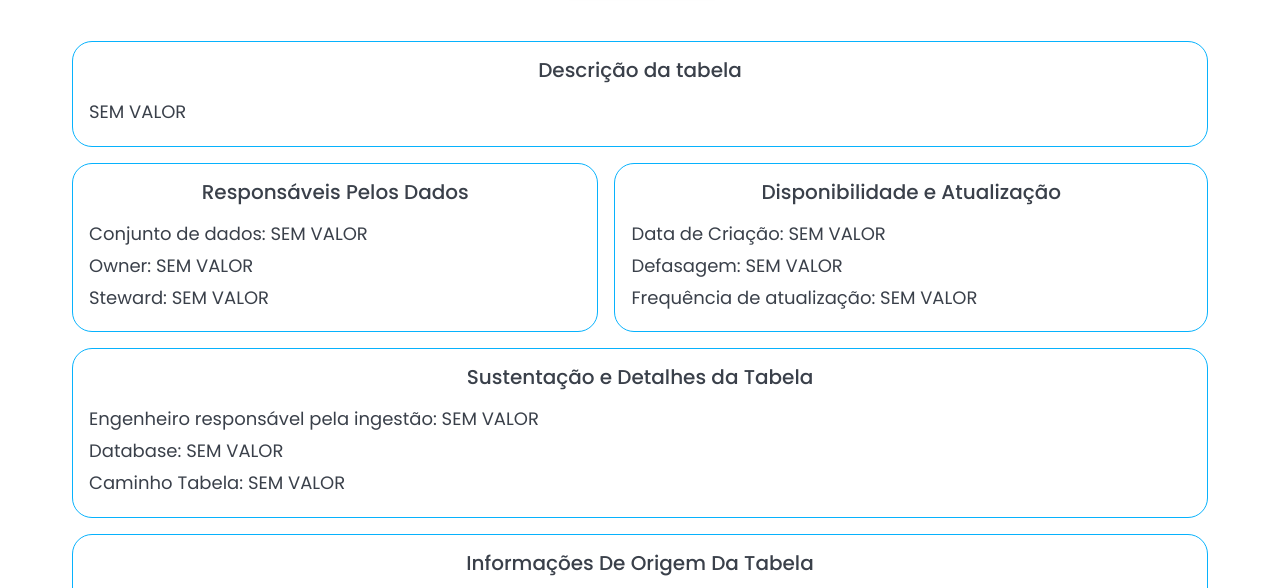
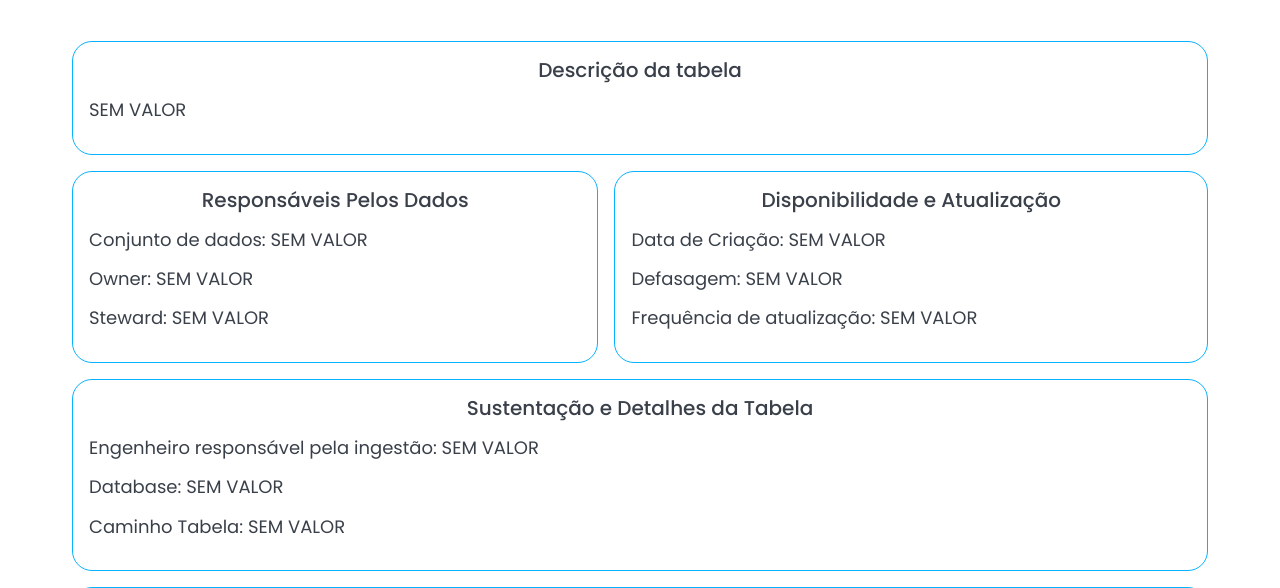
Before and after one commit to 2023M2T9-Inteli/Projeto2, a website: page frontend/resultado.html in a window 1280 px wide. Shown: the part 202-790 px from the top of the page. Drawn offline with nearby package versions, Linux system fonts and the light colour scheme; no server answers.

Commit message:
Css Resultado

```diff
--- a/frontend/css/pages/campos.css
+++ b/frontend/css/pages/campos.css
@@ -1,6 +1,9 @@
 html {
+    background: var(--color-white);
+}
+
+body {
     min-height: 100vh;
-    background: var(--color-white);
 }
 
 main {
--- a/frontend/css/pages/resultado.css
+++ b/frontend/css/pages/resultado.css
@@ -1,12 +1,13 @@
+/* define a cor html com a variável --color-white */
 html {
   background: var(--color-white);
 }
-
+/* define a largura de 90% e centraliza a main */
 main {
   width: 90%;
   margin: auto;
+  margin-bottom: 1rem;
 }
-
 /* blocos de conteúdo */
 .content {
   padding: 1rem;
@@ -16,26 +17,21 @@
   margin-left: 0.5rem;
   margin-right: 0.5rem;
 }
+/* espaçamento entre linhas */
+.content p {
+  line-height: 1.3;
+}
 
 h2 {
   text-align: center;
 }
-
-.content p {
-  margin-bottom: 0.3rem;
-}
-
-.geral {
-  padding-bottom: 1rem;
-}
-
+/* div com os dois blocos de conteúdo de lado a lado */
 .containerJustificado {
   display: flex;
   justify-content: space-between;
 }
 
-.data-responsible,
-.availability-and-update {
+.data-responsible, .availability-and-update {
   flex-grow: 1;
 }
 
```
Also changed, not shown: frontend/ticketsOwner.html (+1 -1 lines).
